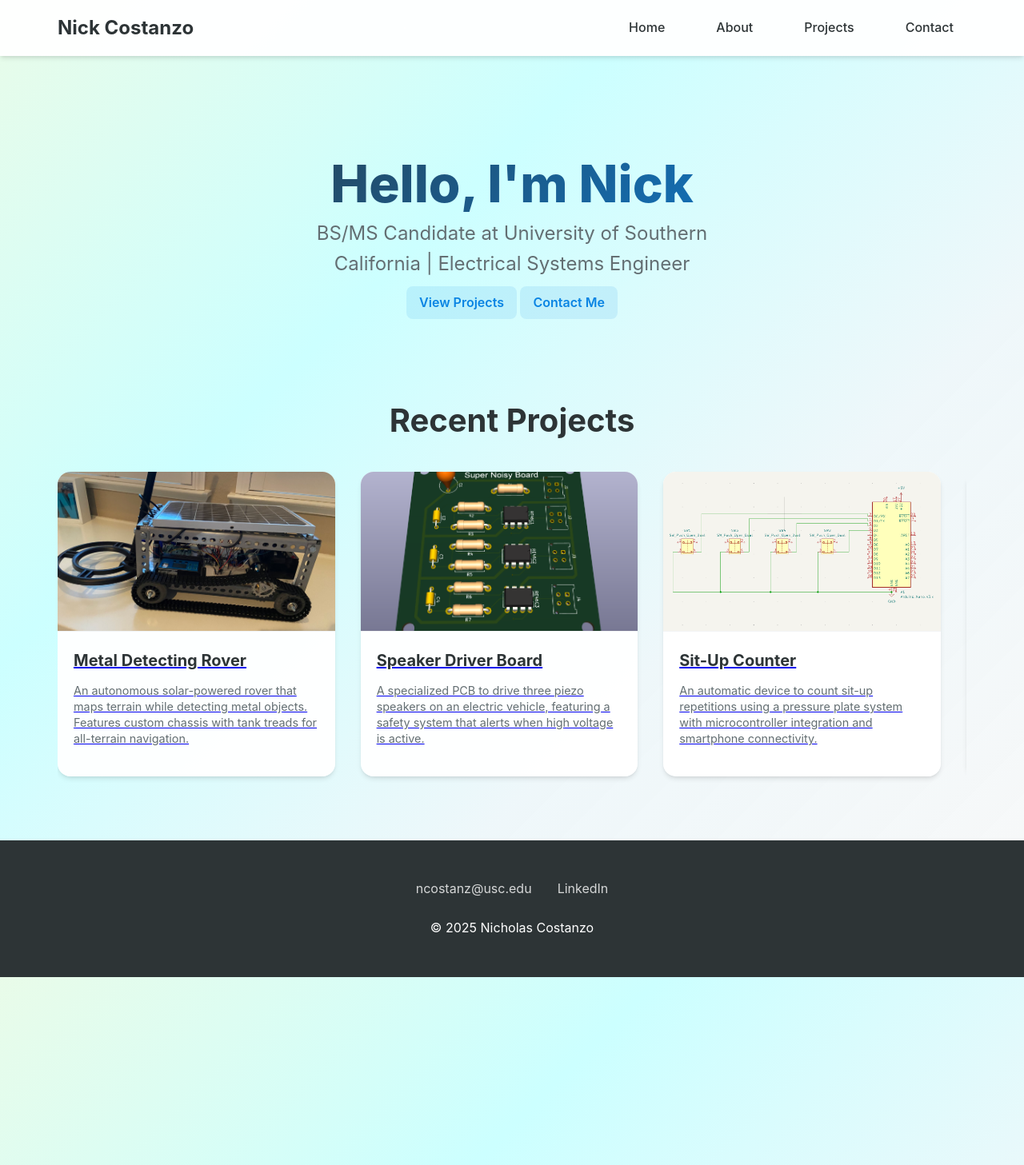
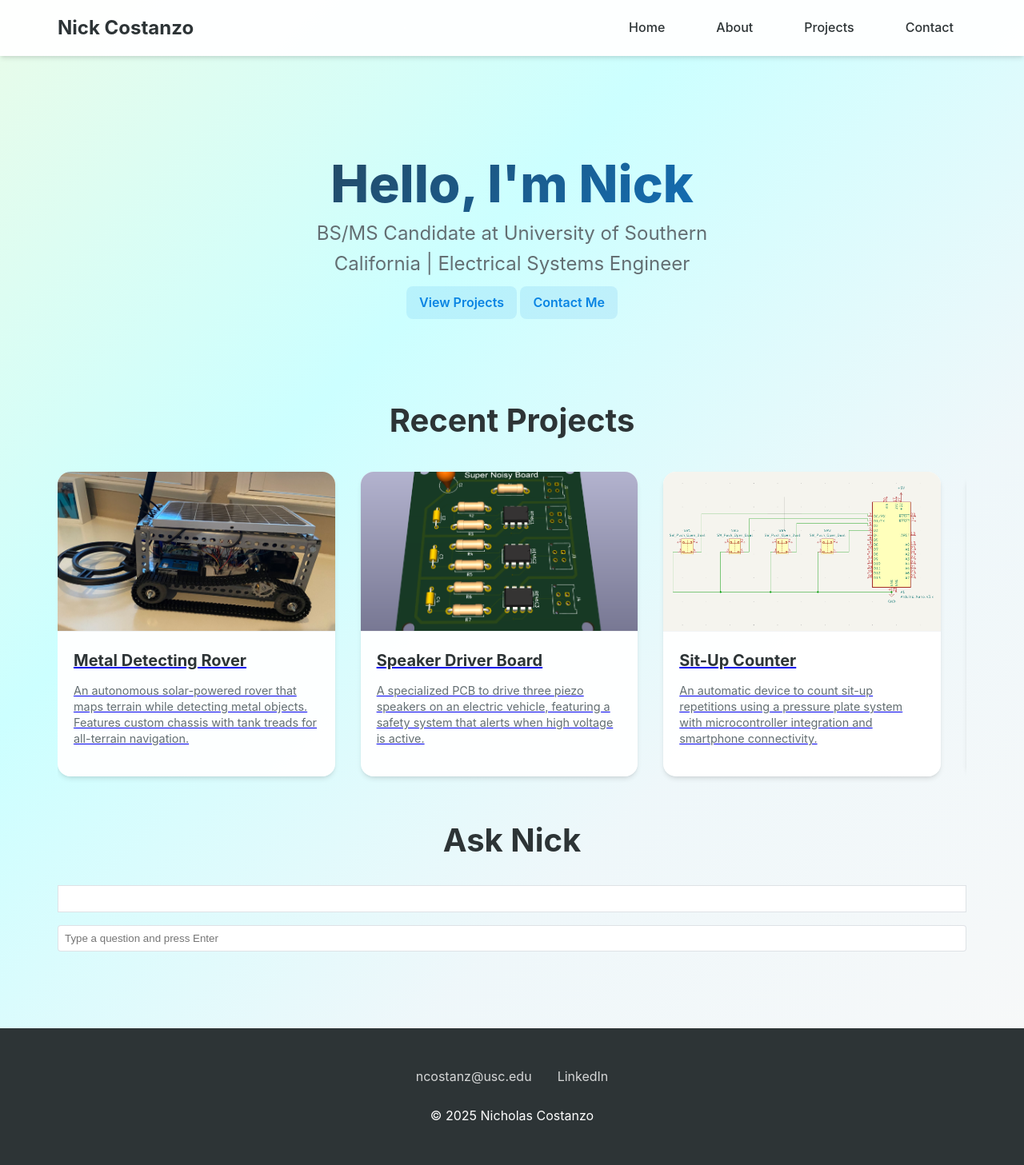
Before and after one commit to Nickcos05/nickcostanzo, a Jekyll site: the page built from index.html, in a window 1280 px wide. Shown: the whole page at 80% size. Built offline with Jekyll 4.4.1, drawn with Linux system fonts in a browser that asks for light colours.

Commit message:
Add chatbot interface and setup

```diff
--- a/index.html
+++ b/index.html
@@ -66,6 +66,14 @@ title: Home
       </div>
     </div>
   </section>
+
+  <section class="chat">
+    <div class="container">
+      <h2 class="about-title">Ask Nick</h2>
+      <div id="chat-log" class="chat-log"></div>
+      <input id="chat-input" class="chat-input" type="text" placeholder="Type a question and press Enter" />
+    </div>
+  </section>
 </main>
 
 <script>
--- a/modern-styles.css
+++ b/modern-styles.css
@@ -467,3 +467,23 @@ body {
     top: 0;
   }
 }
+/* Chat Section */
+.chat {
+  padding: 2rem 0;
+}
+
+.chat-log {
+  max-height: 300px;
+  overflow-y: auto;
+  border: 1px solid var(--border-color);
+  padding: 1rem;
+  margin-bottom: 1rem;
+  background: white;
+}
+
+.chat-input {
+  width: 100%;
+  padding: 0.5rem;
+  border: 1px solid var(--border-color);
+  border-radius: 0.25rem;
+}
--- /dev/null
+++ b/requirements.txt
@@ -0,0 +1,4 @@
+Flask
+flask-cors
+python-dotenv
+openai
--- a/script.js
+++ b/script.js
@@ -1,6 +1,8 @@
 document.addEventListener("DOMContentLoaded", () => {
   const log = document.getElementById("chat-log");
   const input = document.getElementById("chat-input");
+
+  if (!log || !input) return;
 
   input.addEventListener("keypress", async e => {
     if (e.key !== "Enter" || !input.value.trim()) return;
@@ -10,16 +12,18 @@ document.addEventListener("DOMContentLoaded", () => {
     // Echo user
     log.innerHTML += `<div><strong>You:</strong> ${question}</div>`;
 
-      // Call your local Flask API
-      const res = await fetch("http://localhost:5000/chat", {
+    try {
+      const res = await fetch("/chat", {
         method: "POST",
         headers: { "Content-Type": "application/json" },
         body: JSON.stringify({ message: question })
       });
-      const { reply } = await res.json();
+      const data = await res.json();
+      log.innerHTML += `<div><strong>Nick‑bot:</strong> ${data.reply}</div>`;
+    } catch (err) {
+      log.innerHTML += `<div><em>Error communicating with server.</em></div>`;
+    }
 
-      // Echo bot
-      log.innerHTML += `<div><strong>Nick‑bot:</strong> ${reply}</div>`;
     log.scrollTop = log.scrollHeight;
   });
 });
--- a/styles.css
+++ b/styles.css
@@ -471,4 +471,3 @@ section.projects {
 
 .carousel-button.next {
   right: 1rem;
-}
```
Also changed, not shown: README.md, _config.yml (line endings or trailing spaces), _includes/footer.html (line endings or trailing spaces), _includes/nav.html (line endings or trailing spaces), about.html (line endings or trailing spaces), contact.html (line endings or trailing spaces). Lines whose indentation alone changed are shown as unchanged.
